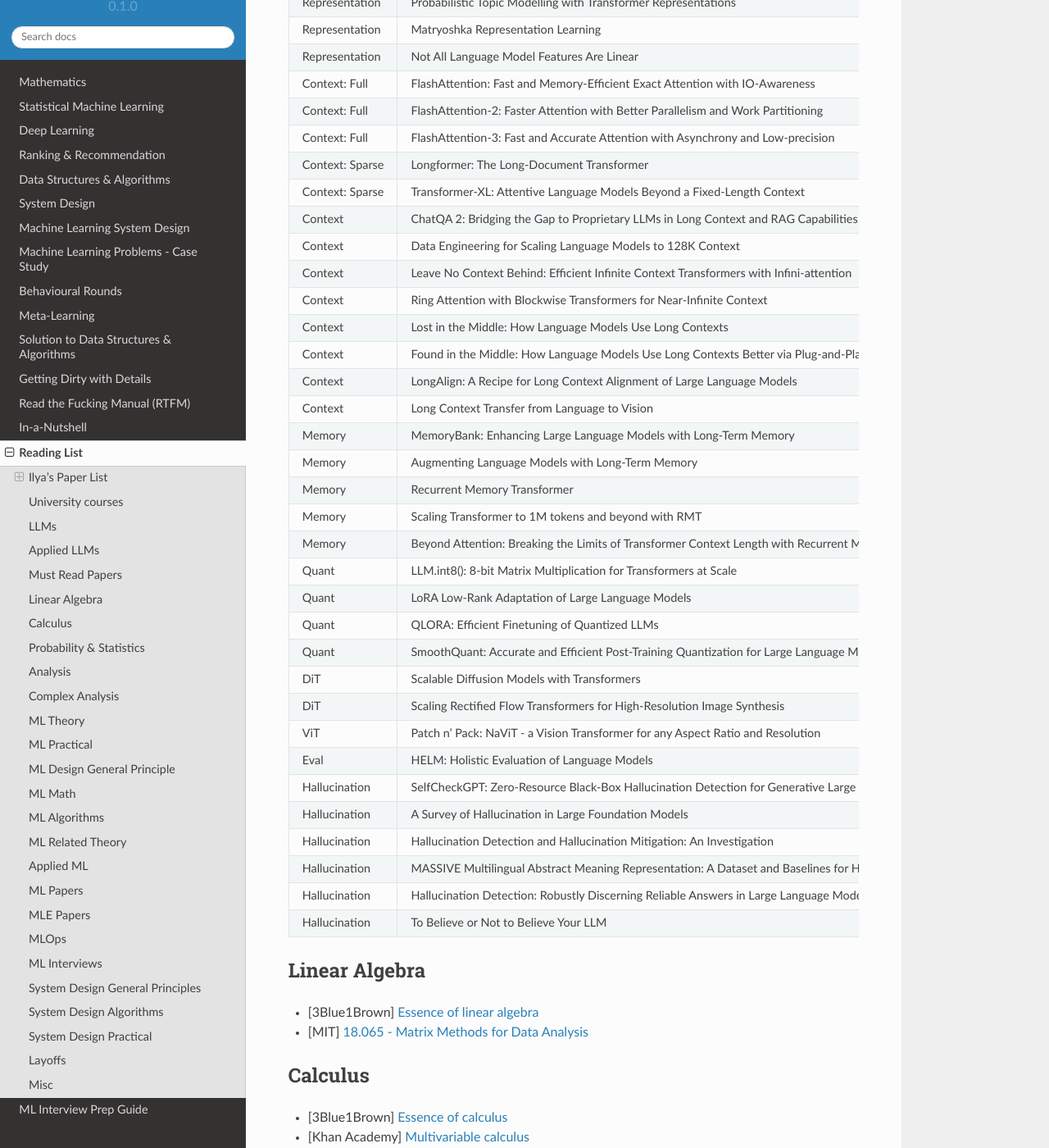
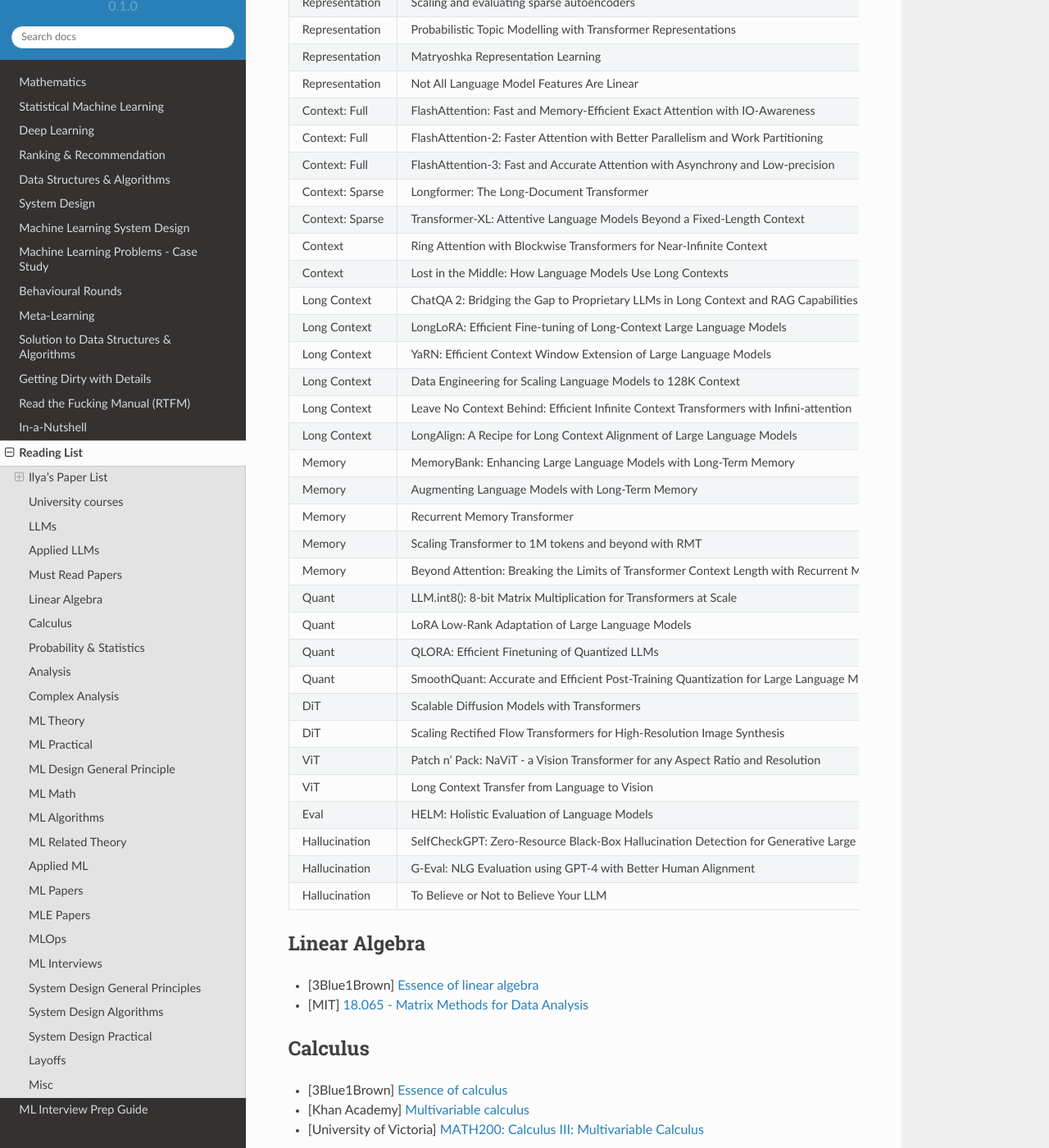
Before and after one commit to uselesstechjunks/leetcode, a Sphinx documentation site: the page built from docs/source/readlist.rst, in a window 1280 px wide and 1400 px high, scrolled down 4500 px. Shown: the whole window at 82% size. Built offline with Sphinx 7.4.7 and the Read the Docs theme 2.0.0, drawn with Linux system fonts in a browser that asks for light colours; some of the changed text lies outside the part shown.

Commit message:
Update readlist.rst (#309)

```diff
--- a/docs/source/readlist.rst
+++ b/docs/source/readlist.rst
@@ -148,7 +148,8 @@ Must Read Papers
 		Generalisation,Grokking: Generalization Beyond Overfitting on Small Algorithmic Datasets
 		Scaling, Scaling Laws for Neural Language Models
 		Scaling, Scaling Laws for Autoregressive Generative Modeling
-		IR, E5: Text Embeddings by Weakly-Supervised Contrastive Pre-training
+		Contrastive, E5: Text Embeddings by Weakly-Supervised Contrastive Pre-training
+		Contrastive, Unsupervised Dense Information Retrieval with Contrastive Learning
 		IR, Dense Passage Retrieval for Open-Domain Question Answering
 		LLM, Aligning language models to follow instructions
 		LLM, Scaling Instruction-Finetuned Language Models
@@ -173,14 +174,14 @@ Must Read Papers
 		Context: Full, FlashAttention-3: Fast and Accurate Attention with Asynchrony and Low-precision
 		Context: Sparse, Longformer: The Long-Document Transformer
 		Context: Sparse, Transformer-XL: Attentive Language Models Beyond a Fixed-Length Context
-		Context, ChatQA 2: Bridging the Gap to Proprietary LLMs in Long Context and RAG Capabilities
-		Context, Data Engineering for Scaling Language Models to 128K Context
-		Context, Leave No Context Behind: Efficient Infinite Context Transformers with Infini-attention
 		Context, Ring Attention with Blockwise Transformers for Near-Infinite Context
 		Context, Lost in the Middle: How Language Models Use Long Contexts
-		Context, Found in the Middle: How Language Models Use Long Contexts Better via Plug-and-Play Positional Encoding
-		Context, LongAlign: A Recipe for Long Context Alignment of Large Language Models
-		Context, Long Context Transfer from Language to Vision
+		Long Context, ChatQA 2: Bridging the Gap to Proprietary LLMs in Long Context and RAG Capabilities
+		Long Context, LongLoRA: Efficient Fine-tuning of Long-Context Large Language Models
+		Long Context, YaRN: Efficient Context Window Extension of Large Language Models
+		Long Context, Data Engineering for Scaling Language Models to 128K Context
+		Long Context, Leave No Context Behind: Efficient Infinite Context Transformers with Infini-attention
+		Long Context, LongAlign: A Recipe for Long Context Alignment of Large Language Models
 		Memory, MemoryBank: Enhancing Large Language Models with Long-Term Memory
 		Memory, Augmenting Language Models with Long-Term Memory
 		Memory, Recurrent Memory Transformer
@@ -193,12 +194,10 @@ Must Read Papers
 		DiT, Scalable Diffusion Models with Transformers
 		DiT, Scaling Rectified Flow Transformers for High-Resolution Image Synthesis
 		ViT, Patch n' Pack: NaViT - a Vision Transformer for any Aspect Ratio and Resolution
+		ViT, Long Context Transfer from Language to Vision
 		Eval, HELM: Holistic Evaluation of Language Models
 		Hallucination, SelfCheckGPT: Zero-Resource Black-Box Hallucination Detection for Generative Large Language Models
-		Hallucination, A Survey of Hallucination in Large Foundation Models
-		Hallucination, Hallucination Detection and Hallucination Mitigation: An Investigation
-		Hallucination, MASSIVE Multilingual Abstract Meaning Representation: A Dataset and Baselines for Hallucination Detection
-		Hallucination, Hallucination Detection: Robustly Discerning Reliable Answers in Large Language Models
+		Hallucination, G-Eval: NLG Evaluation using GPT-4 with Better Human Alignment
 		Hallucination, To Believe or Not to Believe Your LLM
 
 ******************************************************************************************
```
Also changed, not shown: other parts of docs/source/readlist.rst (+1 -1 lines).
